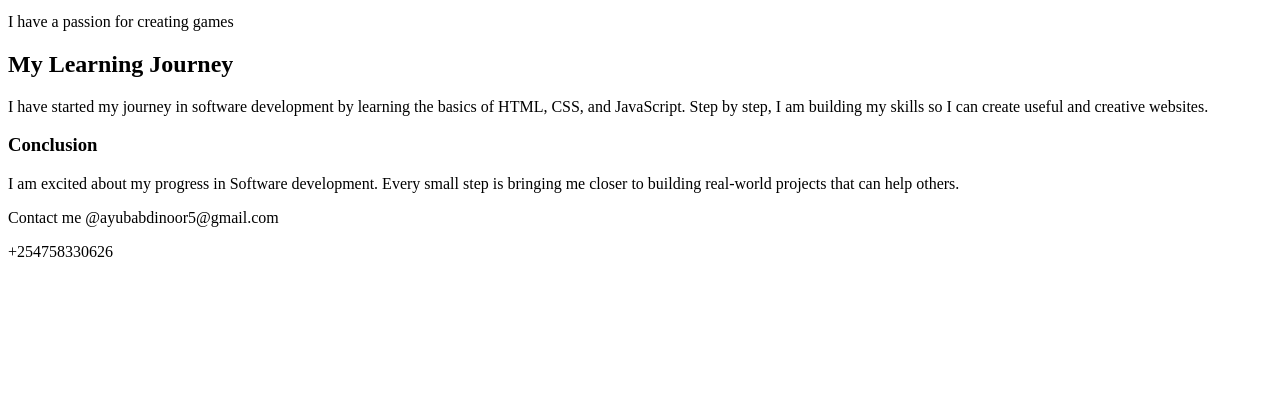
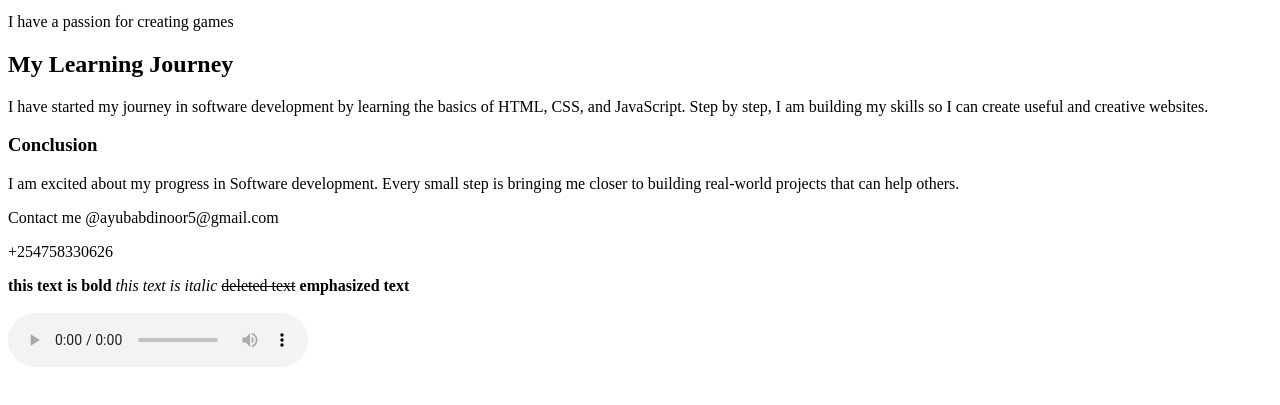
Before and after one commit to ayubabdinoor/master, a plain HTML site: page index.html in a window 1280 px wide. Shown: the part 199-604 px from the top of the page. Drawn offline with Linux system fonts and the light colour scheme.

Commit message:
updated index.html

```diff
--- a/index.html
+++ b/index.html
@@ -29,5 +29,12 @@
             <p>+254758330626</p>
          </footer>
      </div>
+     <b>this text is bold</b>
+     <i>this text is italic</i>
+     <del>deleted text</del>
+     <strong>emphasized text</strong><br><br>
+     <audio controls>
+        <source src="audiofile.mp3" type="audio/mpeg">
+      </audio>
 </body>
 </html>
```
